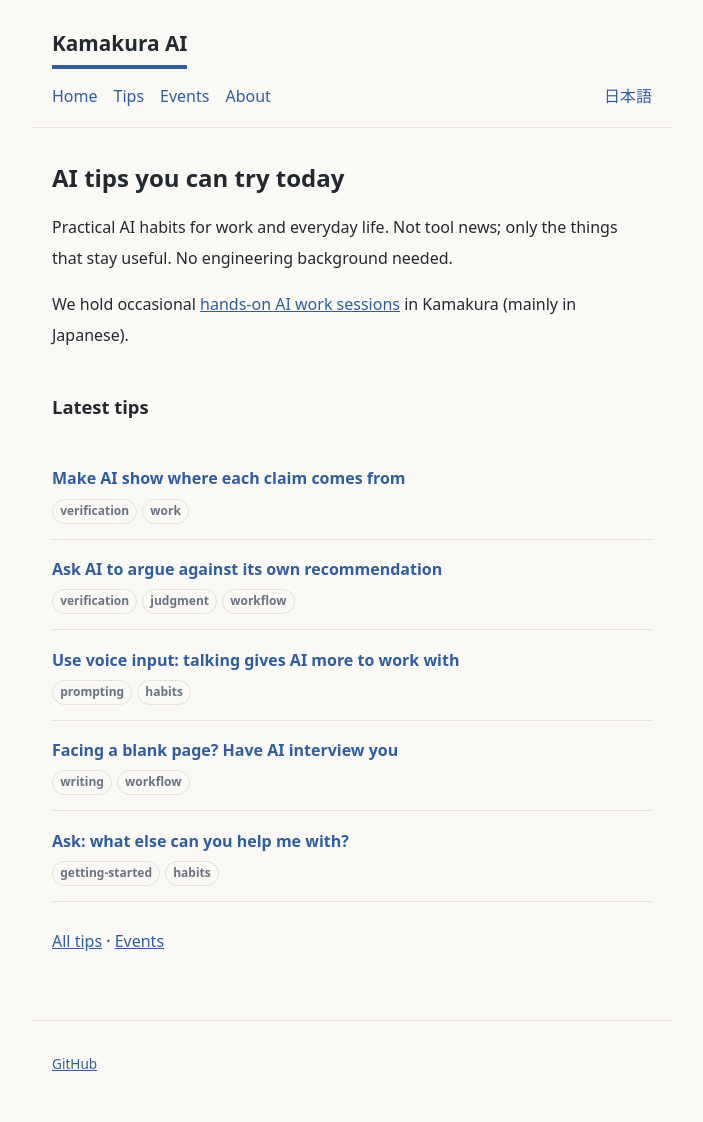
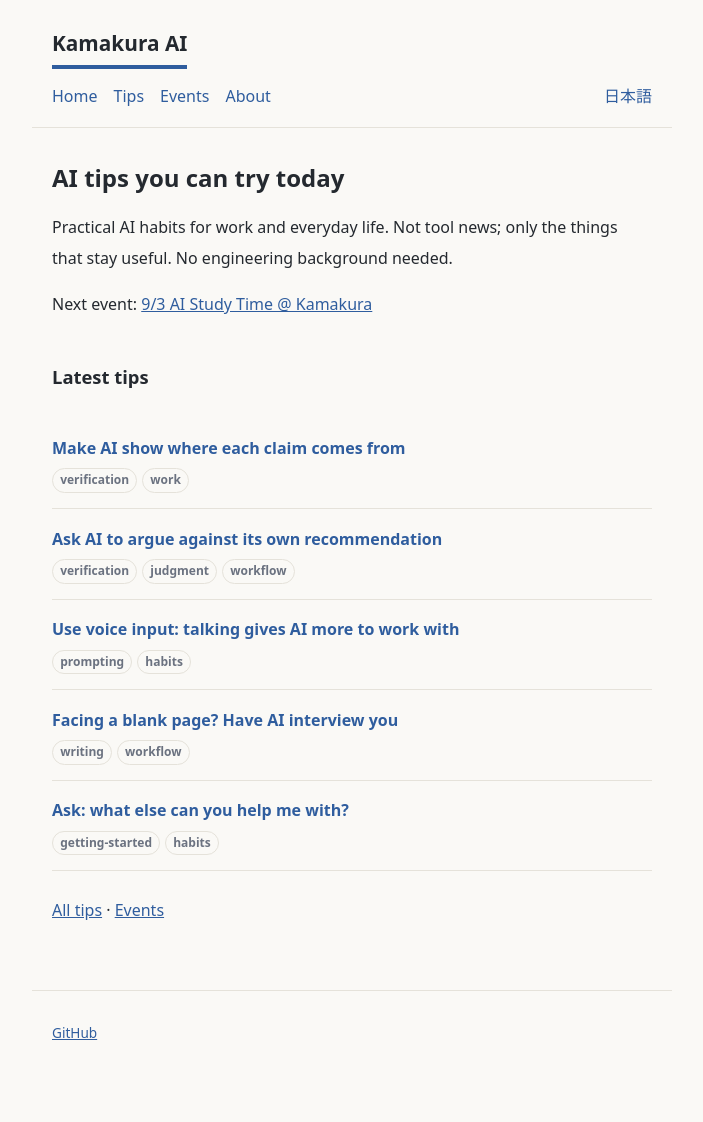
Before and after one commit to tagawa/kamakura-ai, a Jekyll site: the page built from en/index.md, in a window 1280 px wide. Shown: the whole page, without its empty margins (288-991 px from the left). Built offline with Jekyll 4.4.1, drawn with Linux system fonts in a browser that asks for light colours; comment, search, counter and statistics services are not loaded; after the commit the page ends 1092 px from its top, so only the background shows below that.

Commit message:
Added event details

```diff
--- a/en/index.md
+++ b/en/index.md
@@ -6,8 +6,8 @@ lang: en
 page_id: home
 alt_lang_url: /ja/
 permalink: /en/
-next_event_date: 2026-07-30
-next_event_title: Kamakura AI Night
+next_event_date: 2026-09-03
+next_event_title: AI Study Time @ Kamakura
 ---
 Practical AI habits for work and everyday life. Not tool news; only the things that stay useful. No engineering background needed.
 
```
Also changed, not shown: en/events.md (+1 -0 lines).
